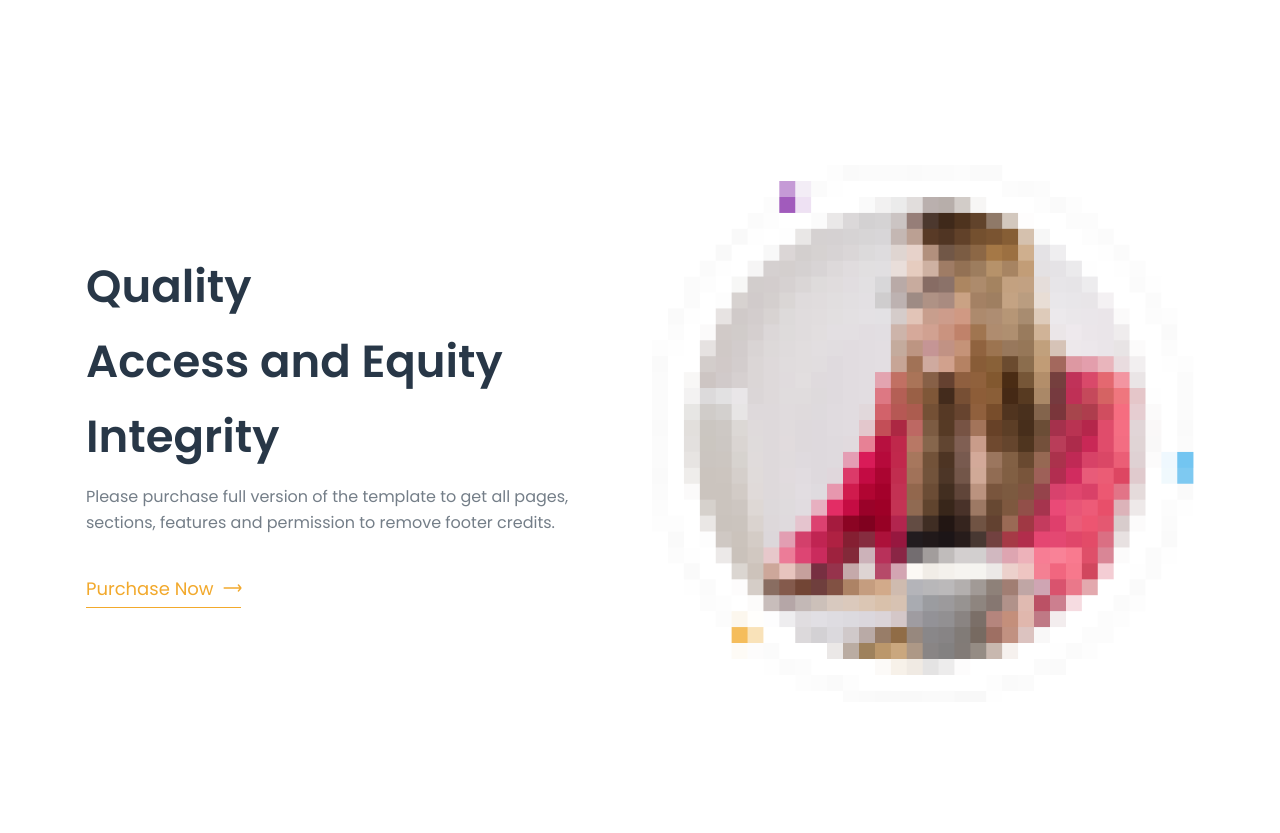
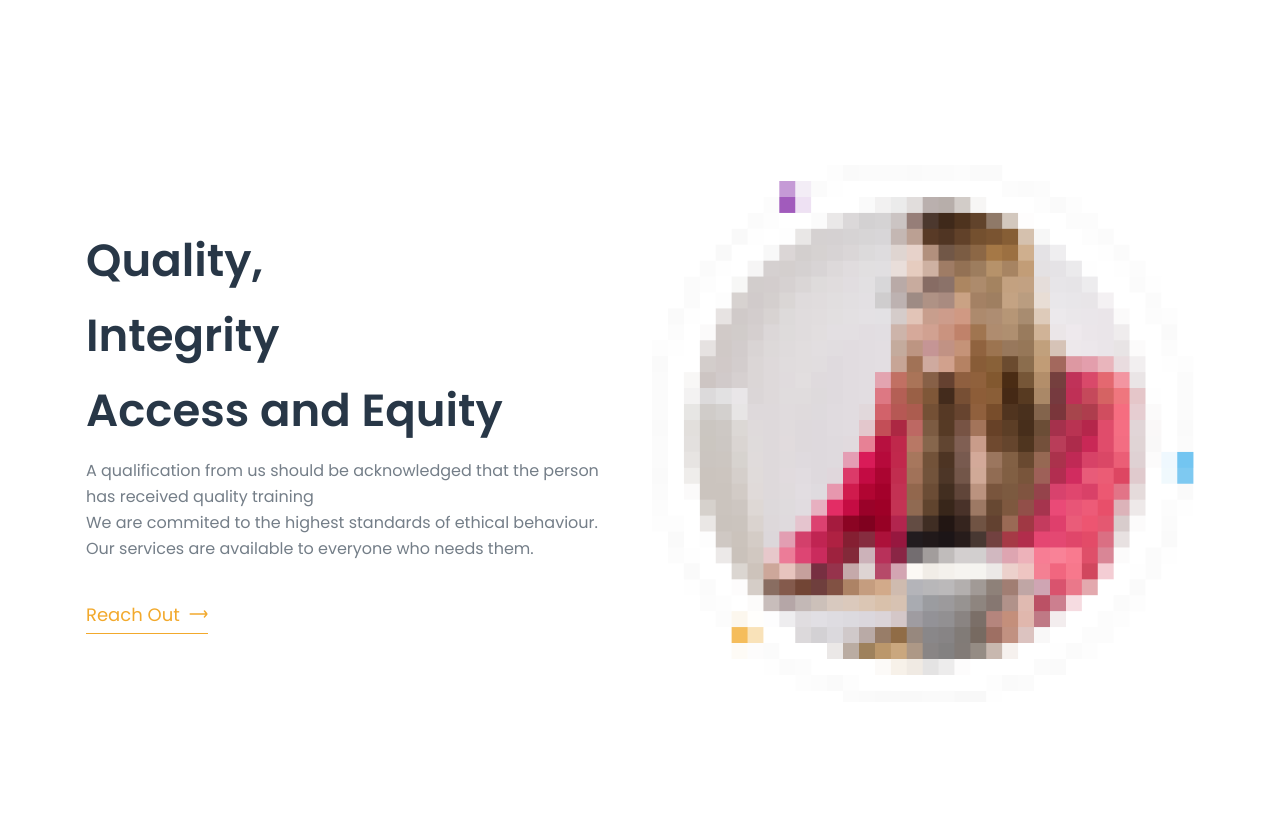
Before and after one commit to Ceasar15/Kavedal, a Django app: page / in a window 1280 px wide. Shown: the part 2952-3785 px from the top of the page. Run offline with Django 3.2, Linux system fonts and the light colour scheme; some libraries are stand-ins or nearby versions.

Commit message:
populate info on site

```diff
--- a/templates/core/learn/index.html
+++ b/templates/core/learn/index.html
@@ -387,14 +387,14 @@
 				<div class="col-xl-6 col-lg-6">
 					<div class="welcome-content">
 						<div class="section-title">
-							<h2 class="mb-35 wow fadeInUp" data-wow-delay=".2s">Quality</h2>
+							<h2 class="mb-35 wow fadeInUp" data-wow-delay=".2s">Quality,</h2>
+							<h2 class="mb-35 wow fadeInUp" data-wow-delay=".2s">Integrity</h2>
 							<h2 class="mb-35 wow fadeInUp" data-wow-delay=".2s">Access and Equity</h2>
-							<h2 class="mb-35 wow fadeInUp" data-wow-delay=".2s">Integrity</h2>
 						</div>
 						<div class="content">
-							<p class="mb-35 wow fadeInUp" data-wow-delay=".4s">Please purchase full version of the template to get all pages, sections, features and permission to remove footer credits.</p>
+							<p class="mb-35 wow fadeInUp" data-wow-delay=".4s">A qualification from us should be acknowledged that the person has received quality training<br> We are commited to the highest standards of ethical behaviour. <br>Our services are available to everyone who needs them.</p>
 
-							<a href="https://rebrand.ly/learn-ud' " rel="nofollow" class="read-more-btn wow fadeInUp" data-wow-delay=".5s">Purchase Now <i class="lni lni-arrow-right"></i></a>
+							<a href="#contact" rel="nofollow" class="read-more-btn wow fadeInUp" data-wow-delay=".5s">Reach Out <i class="lni lni-arrow-right"></i></a>
 						</div>
 					</div>
 				</div>
```
